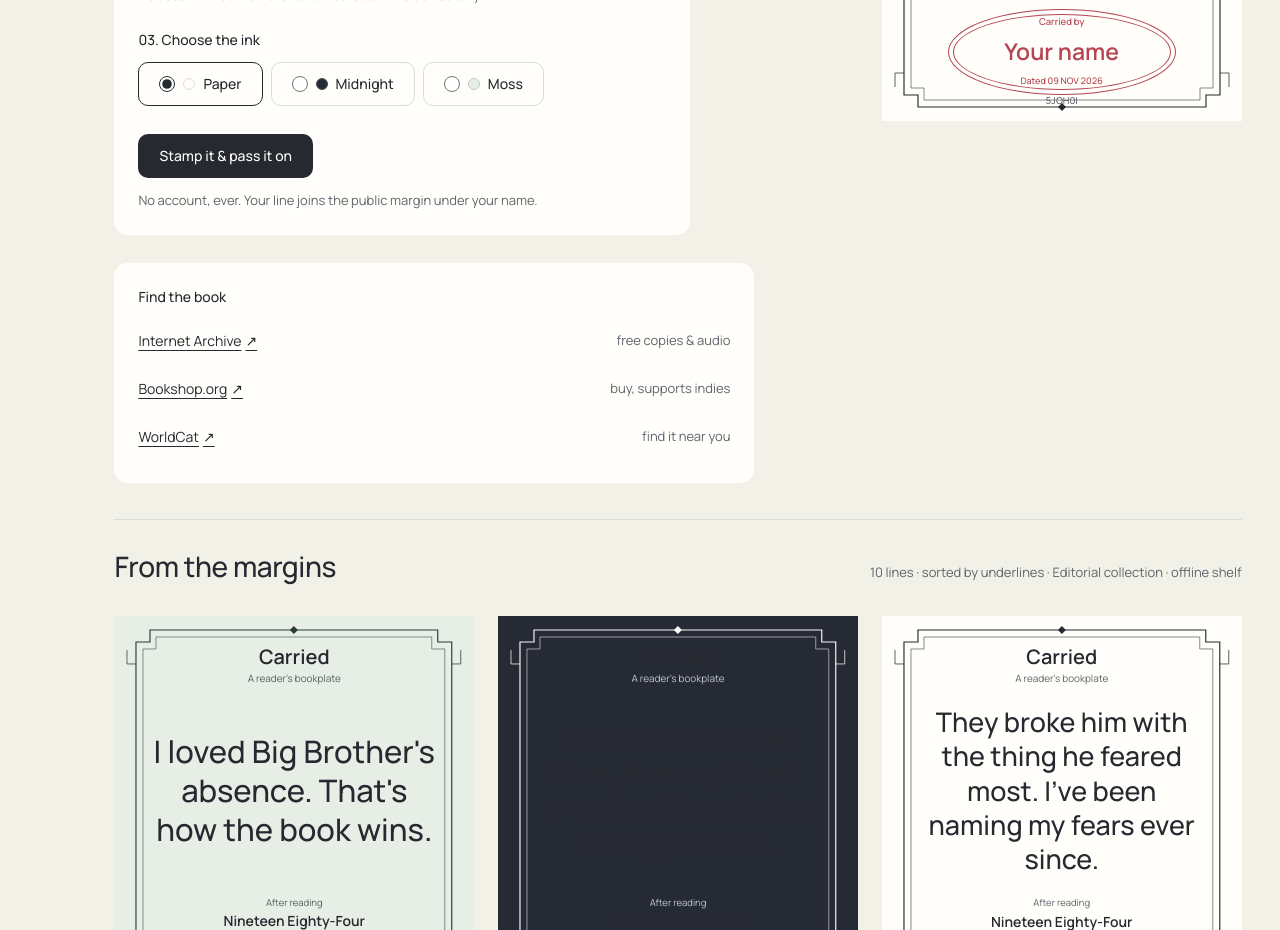
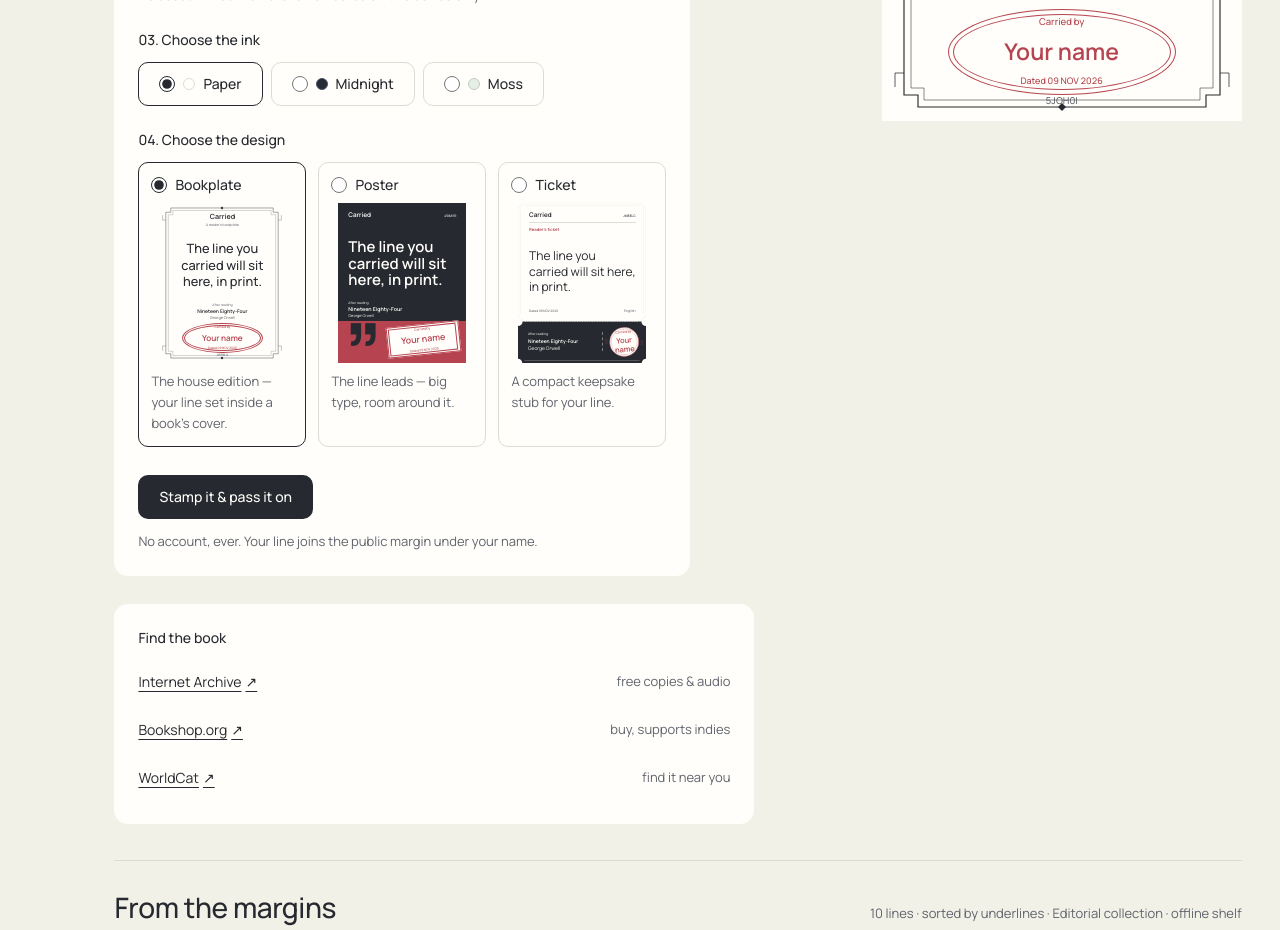
Before and after one commit to ihmorol/carried, a Next.js app: page /b/1984 in a window 1280 px wide. Shown: the part 880-1810 px from the top of the page. Built offline with nearby package versions, Linux system fonts and the light colour scheme; no server answers.

Commit message:
feat: let readers choose an edition and restyle existing lines
Add the composer Design picker with live per-edition previews, carry ct through POST, offline payloads, and the shop personalizer, add composer prefill from a line link, and link shared cards to restyle-as-new-copy.

```diff
--- a/src/app/l/[id]/page.tsx
+++ b/src/app/l/[id]/page.tsx
@@ -6,6 +6,7 @@ import { Header, Footer } from "@/components/Chrome";
 import { LineCard } from "@/components/LineCard";
 import { ShareRow } from "@/components/ShareRow";
 import { T } from "@/components/T";
+import { encodePayload } from "@/lib/line";
 import { seedLinesFor } from "@/lib/seeds";
 import { originalName, getBook } from "@/lib/books";
 import { selectionHref } from "@/lib/commerce/personalization";
@@ -36,6 +37,7 @@ export default async function LinePage({ params }: Props) {
   const others = seedLinesFor(payload.b).filter((line) => line.q !== payload.q).slice(0, 3);
   const counts = await getStore().getVoteCounts([id, ...others.map((line) => line.id)]).catch(() => new Map<string, number>());
   const merchandiseUrl = selectionHref("/shop", { payload, sourceId: id, isExample: false });
+  const recreateUrl = `/b/${book.slug}?line=${encodeURIComponent(encodePayload(payload))}&id=${encodeURIComponent(id)}#write`;
   const onShelf = getBook(book.slug) ?? await findBook(book.slug).catch(() => undefined);
 
   return (
@@ -48,6 +50,7 @@ export default async function LinePage({ params }: Props) {
             <h1 className="page-title"><T k="card.ready" /></h1>
             <p><T k="card.travel" /></p>
             <div><ShareRow payload={payload} id={id} /></div>
+            <p><Link href={recreateUrl} className="link-ledger inline-flex min-h-11 items-center"><T k="card.restyle" /></Link></p>
             <div className="border-t border-[var(--color-rule)] pt-6">
               <Link href={merchandiseUrl} className="ui-button-secondary"><Tote size={19} aria-hidden="true" /><T k="card.shop" /></Link>
               <p className="muted mt-3 text-xs"><T k="card.shopNote" /></p>
--- /dev/null
+++ b/src/components/CardDesignPicker.tsx
@@ -0,0 +1,45 @@
+"use client";
+
+import { LineCard } from "./LineCard";
+import { CARD_TEMPLATES, type CardTemplateId } from "@/lib/card-templates";
+import type { Book } from "@/lib/books";
+import type { LinePayload } from "@/lib/line";
+import { useLocale } from "./LocaleProvider";
+
+/**
+ * The three free editions of a line, as a native radio group with live
+ * miniature proofs. The proof inside each label is decoration (aria-hidden);
+ * the label's own text — edition name and its one-line description — carries
+ * the accessible name, and the native inputs keep the group keyboard-operable.
+ */
+export function CardDesignPicker({ book, payload, value, onChange, disabled = false }: {
+  book: Book;
+  payload: LinePayload;
+  value: CardTemplateId;
+  onChange: (id: CardTemplateId) => void;
+  disabled?: boolean;
+}) {
+  const { t } = useLocale();
+  return (
+    <fieldset className="mt-6" disabled={disabled}>
+      <legend className="text-sm font-medium">{t("c.4")}</legend>
+      <div className="mt-3 grid gap-3 sm:grid-cols-3">
+        {CARD_TEMPLATES.map((id) => (
+          <label key={id}
+            className="flex cursor-pointer flex-col gap-2 rounded-[var(--radius-control)] border border-[var(--color-rule)] p-3 transition-colors hover:border-[var(--color-ink-soft)]"
+            style={value === id ? { borderColor: "var(--color-ink)" } : undefined}>
+            <span className="flex items-center gap-2">
+              <input type="radio" name="card-design" value={id} checked={value === id}
+                onChange={() => onChange(id)} className="h-4 w-4 accent-[var(--color-ink)]" />
+              <span className="text-sm font-medium">{t(`ct.${id}`)}</span>
+            </span>
+            <span aria-hidden="true" className="pointer-events-none mx-auto block w-full max-w-[128px] select-none">
+              <LineCard payload={{ ...payload, ct: id }} book={book} id={`design-${id}`} actions={false} />
+            </span>
+            <span className="text-[13px] leading-relaxed text-[var(--color-ink-soft)]">{t(`ct.${id}.desc`)}</span>
+          </label>
+        ))}
+      </div>
+    </fieldset>
+  );
+}
--- a/src/components/Composer.tsx
+++ b/src/components/Composer.tsx
@@ -1,27 +1,56 @@
 "use client";
 
-import { useEffect, useMemo, useRef, useState } from "react";
-import { useRouter } from "next/navigation";
-import { encodeLine, type LinePayload } from "@/lib/line";
+import { Suspense, useEffect, useMemo, useRef, useState } from "react";
+import { useRouter, useSearchParams } from "next/navigation";
+import { decodeLine, encodeLine, type LinePayload } from "@/lib/line";
+import { DEFAULT_CARD_TEMPLATE, type CardTemplateId } from "@/lib/card-templates";
 import { getBook, type Book } from "@/lib/books";
 import { INKS, INK_IDS, type InkId } from "@/lib/inks";
 import { addToShelf, getRememberedName, rememberName } from "@/lib/shelf";
 import { LINE_MAX, NAME_MAX } from "@/lib/site";
 import { LineCard } from "./LineCard";
+import { CardDesignPicker } from "./CardDesignPicker";
 import { useLocale } from "./LocaleProvider";
 
+/** Search params suspend during prerender, so the whole composer sits
+ * behind its own Suspense boundary (Next.js requirement for static pages). */
 export function Composer({ book }: { book: Book }) {
+  return (
+    <Suspense fallback={null}>
+      <ComposerForm book={book} />
+    </Suspense>
+  );
+}
+
+function ComposerForm({ book }: { book: Book }) {
   const router = useRouter();
+  const params = useSearchParams();
   const { t } = useLocale();
-  const [text, setText] = useState("");
-  const [name, setName] = useState("");
-  const [ink, setInk] = useState<InkId>("paper");
+  // Prefill a recreation link (?line=<payload>&id=<line id>). Only a payload
+  // that belongs to this book fills the form; anything else is ignored.
+  const prefill = useMemo<LinePayload | null>(() => {
+    const raw = params.get("line");
+    if (!raw) return null;
+    try {
+      const payload = decodeLine(raw);
+      return payload.b === book.slug ? payload : null;
+    } catch { return null; }
+  }, [params, book.slug]);
+  const prefillId = useMemo(() => {
+    const raw = params.get("id");
+    return raw && /^[a-zA-Z0-9_-]{1,512}$/.test(raw) ? raw : undefined;
+  }, [params]);
+  const [text, setText] = useState(() => prefill?.q ?? "");
+  const [name, setName] = useState(() => prefill?.n ?? "");
+  const [ink, setInk] = useState<InkId>(() => prefill?.s ?? "paper");
+  const [template, setTemplate] = useState<CardTemplateId>(() => prefill?.ct ?? DEFAULT_CARD_TEMPLATE);
+  const [stampKey, setStampKey] = useState(0);
   const [errors, setErrors] = useState<{ line?: string; name?: string; form?: string }>({});
   const [busy, setBusy] = useState(false);
   const pending = useRef<AbortController | null>(null);
   useEffect(() => {
     let mounted = true;
-    void Promise.resolve().then(() => { if (mounted) setName(getRememberedName()); });
+    void Promise.resolve().then(() => { if (mounted) setName((current) => current || getRememberedName()); });
     return () => { mounted = false; pending.current?.abort(); };
   }, []);
   const today = useMemo(() => new Date().toISOString().slice(0, 10), []);
@@ -30,6 +59,7 @@ export function Composer({ book }: { book: Book }) {
     v: 1, b: book.slug, q: text.trim().replace(/\s+/g, " ") || t("c.previewLine"),
     n: name.trim().replace(/\s+/g, " ") || t("c.previewName"), s: ink, d: today,
     ...(bookMeta ? { bt: bookMeta.title, ba: bookMeta.author, by: bookMeta.year } : {}),
+    ct: template,
   };
 
   async function submit(e: React.FormEvent) {
@@ -42,19 +72,19 @@ export function Composer({ book }: { book: Book }) {
     setErrors(nextErrors);
     if (nextErrors.line || nextErrors.name) return;
     let carried: { id: string; payload: LinePayload };
-    try { carried = encodeLine({ bookSlug: book.slug, text, name, ink, date: today, book: bookMeta }); }
+    try { carried = encodeLine({ bookSlug: book.slug, text, name, ink, date: today, book: bookMeta, template }); }
     catch { setErrors({ form: t("err.generic") }); return; }
     const controller = new AbortController();
     pending.current = controller;
     setBusy(true);
     function finish(id: string, payload: LinePayload) {
       if (controller.signal.aborted) return;
-      rememberName(n); addToShelf({ id, payload }); router.push(`/l/${id}`);
+      rememberName(n); addToShelf({ id, payload }); setStampKey((k) => k + 1); router.push(`/l/${id}`);
     }
     try {
       const res = await fetch(`/api/books/${encodeURIComponent(book.slug)}/lines`, {
         method: "POST", signal: controller.signal, headers: { "content-type": "application/json" },
-        body: JSON.stringify({ q: text, n: name, s: ink }),
+        body: JSON.stringify({ q: text, n: name, s: ink, ct: template }),
       });
       if (controller.signal.aborted) return;
       if (res.ok) {
@@ -94,13 +124,16 @@ export function Composer({ book }: { book: Book }) {
             </label>)}
           </div>
         </fieldset>
+        <CardDesignPicker book={book} payload={preview} value={template} onChange={setTemplate} disabled={busy} />
         {errors.form && <p role="alert" className="mt-4 text-sm text-[var(--color-stamp)]">{errors.form}</p>}
         <button type="submit" disabled={busy} className="ui-button mt-7 w-full sm:w-auto">{busy ? t("c.stamping") : t("c.submit")}</button>
         <p className="mt-3 text-[13px] leading-relaxed text-[var(--color-ink-soft)]">{t("c.note")}</p>
       </form>
       <div className="min-w-0 lg:sticky lg:top-[100px]">
         <p className="mb-4 text-sm text-[var(--color-ink-soft)]">{t("c.proof")}</p>
-        <div className="mx-auto w-full max-w-[360px]"><LineCard payload={preview} book={book} id="preview-preview" actions={false} /></div>
+        <div key={stampKey} className="mx-auto w-full max-w-[360px] animate-stamp-in">
+          <LineCard payload={preview} book={book} id={prefillId ?? "preview-preview"} actions={false} />
+        </div>
       </div>
     </div>
   );
--- a/src/components/shop/LinePicker.tsx
+++ b/src/components/shop/LinePicker.tsx
@@ -1,6 +1,7 @@
 "use client";
 import Link from "next/link";
 import { LineCard } from "@/components/LineCard";
+import { CARD_TEMPLATES, DEFAULT_CARD_TEMPLATE } from "@/lib/card-templates";
 import { INKS, INK_IDS } from "@/lib/inks";
 import { bookForPayload } from "@/lib/books";
 import { useShopCopy } from "@/lib/commerce/copy";
@@ -14,6 +15,22 @@ export function InkSelector({ selection, onChange }: { selection: Selection; onC
       {INK_IDS.map(ink => <label key={ink} className={`shop-ink-option${selection.payload.s === ink ? " is-selected" : ""}`}>
         <input type="radio" name="shop-ink" value={ink} checked={selection.payload.s === ink} onChange={() => onChange({ ...selection, payload: { ...selection.payload, s: ink } })} />
         <span className="shop-ink-dot" style={{ backgroundColor: INKS[ink].bg, borderColor: INKS[ink].rule }} aria-hidden />{c(ink)}
+      </label>)}
+    </div>
+  </fieldset>;
+}
+export function DesignSelector({ selection, onChange }: { selection: Selection; onChange: (next: Selection) => void }) {
+  const { c } = useShopCopy();
+  // A payload without an edition predates designs; it displays as the house
+  // edition, and choosing one here writes an explicit ct into this
+  // personalization copy. The source id stays: only the words re-mint it.
+  const current = selection.payload.ct ?? DEFAULT_CARD_TEMPLATE;
+  return <fieldset className="shop-fieldset">
+    <legend>{c("design")}</legend>
+    <div className="shop-ink-options">
+      {CARD_TEMPLATES.map(template => <label key={template} className={`shop-ink-option${current === template ? " is-selected" : ""}`}>
+        <input type="radio" name="shop-design" value={template} checked={current === template} onChange={() => onChange({ ...selection, payload: { ...selection.payload, ct: template } })} />
+        {c(template)}
       </label>)}
     </div>
   </fieldset>;
@@ -39,6 +56,7 @@ export function LinePicker({ selection, saved, example, onChange, showCard = tru
     </label>
     <p className="shop-note">{c(saved.length ? "chooseHint" : "noLines")}</p>
     <InkSelector selection={selection} onChange={onChange} />
+    <DesignSelector selection={selection} onChange={onChange} />
     <Link className="shop-text-link" href="/#shelf">{c("write")}</Link>
   </section>;
 }
--- a/src/lib/commerce/copy.ts
+++ b/src/lib/commerce/copy.ts
@@ -28,6 +28,10 @@ const copy = {
   paper: ["Paper", "কাগজ"],
   midnight: ["Midnight", "মধ্যরাত"],
   moss: ["Moss", "শ্যাওলা"],
+  design: ["Card design", "কার্ডের নকশা"],
+  "bookplate-v1": ["Bookplate", "বুকপ্লেট"],
+  "poster-v1": ["Poster", "পোস্টার"],
+  "ticket-v1": ["Ticket", "টিকেট"],
   closed: ["Ordering is not open.", "অর্ডার নেওয়া এখনো শুরু হয়নি।"],
   closedBody: ["These are design proposals, not products for sale. Prices, materials, sizes and delivery details are not set. Saving to cart does not place an order or make a charge.", "এগুলো নকশার প্রস্তাব, বিক্রির পণ্য নয়। দাম, উপকরণ, মাপ ও সরবরাহের তথ্য নির্ধারিত হয়নি। কার্টে রাখলে কোনো অর্ডার বা অর্থ লেনদেন হয় না।"],
   digital: ["Digital cards are always free.", "ডিজিটাল কার্ড সবসময় বিনামূল্যে।"],
--- a/src/lib/i18n.ts
+++ b/src/lib/i18n.ts
@@ -199,6 +199,13 @@ const EN: Dict = {
   "ink.paper": "Paper",
   "ink.midnight": "Midnight",
   "ink.moss": "Moss",
+  "c.4": "04. Choose the design",
+  "ct.bookplate-v1": "Bookplate",
+  "ct.poster-v1": "Poster",
+  "ct.ticket-v1": "Ticket",
+  "ct.bookplate-v1.desc": "The house edition — your line set inside a book’s cover.",
+  "ct.poster-v1.desc": "The line leads — big type, room around it.",
+  "ct.ticket-v1.desc": "A compact keepsake stub for your line.",
   "c.submit": "Stamp it & pass it on",
   "c.stamping": "Stamping…",
   "c.note": "No account, ever. Your line joins the public margin under your name.",
@@ -212,6 +219,7 @@ const EN: Dict = {
   // card page
   "card.kicker": "This line is yours now",
   "card.travel": "The card travels with your name in the print. Whoever it reaches is one book further along.",
+  "card.restyle": "Recreate this line in another design",
   "card.loop.h": "What did {title} leave in you?",
   "card.loop.sub": "{n} carried one line out. There's at least one more in there with your name on it.",
   "card.loop.cta": "Write your line",
@@ -420,6 +428,13 @@ const BN: Dict = {
   "ink.paper": "পেপার",
   "ink.midnight": "মধ্যরাত",
   "ink.moss": "মস",
+  "c.4": "০৪. নকশা বাছো",
+  "ct.bookplate-v1": "বুকপ্লেট",
+  "ct.poster-v1": "পোস্টার",
+  "ct.ticket-v1": "টিকেট",
+  "ct.bookplate-v1.desc": "বাড়ির নিজস্ব সংস্করণ — বইয়ের প্রচ্ছদের ভেতরের মতো সাজানো।",
+  "ct.poster-v1.desc": "লাইনটাই সামনে — বড় হরফ, চারপাশে খোলা জায়গা।",
+  "ct.ticket-v1.desc": "তোমার লাইনের ছোট স্মৃতির টিকিট।",
   "c.submit": "সিল মারো ও পাঠিয়ে দাও",
   "c.stamping": "ছাপাচ্ছি…",
   "c.note": "কখনো অ্যাকাউন্ট নেই। তোমার লাইন পাবলিক মার্জিনে যোগ হয় তোমার নামে।",
@@ -432,6 +447,7 @@ const BN: Dict = {
 
   "card.kicker": "এই লাইনটা এখন তোমার",
   "card.travel": "কার্ডটা ছাপায় তোমার নাম নিয়ে চলে। যে-ই পাবে, সে একটা বই এগিয়ে থাকবে।",
+  "card.restyle": "একই কথা অন্য নকশায় আবার লেখো",
   "card.loop.h": "{title} তোমাকে কী দিয়ে গেছে?",
   "card.loop.sub": "{n} একটা লাইন নিয়ে গেছে। ভেতরে আরও অন্তত একটা আছে, তোমার নামে।",
   "card.loop.cta": "তোমার লাইন লেখো",
```
Also changed, not shown: 1 other file (tests, documents, lock files or other folders).
